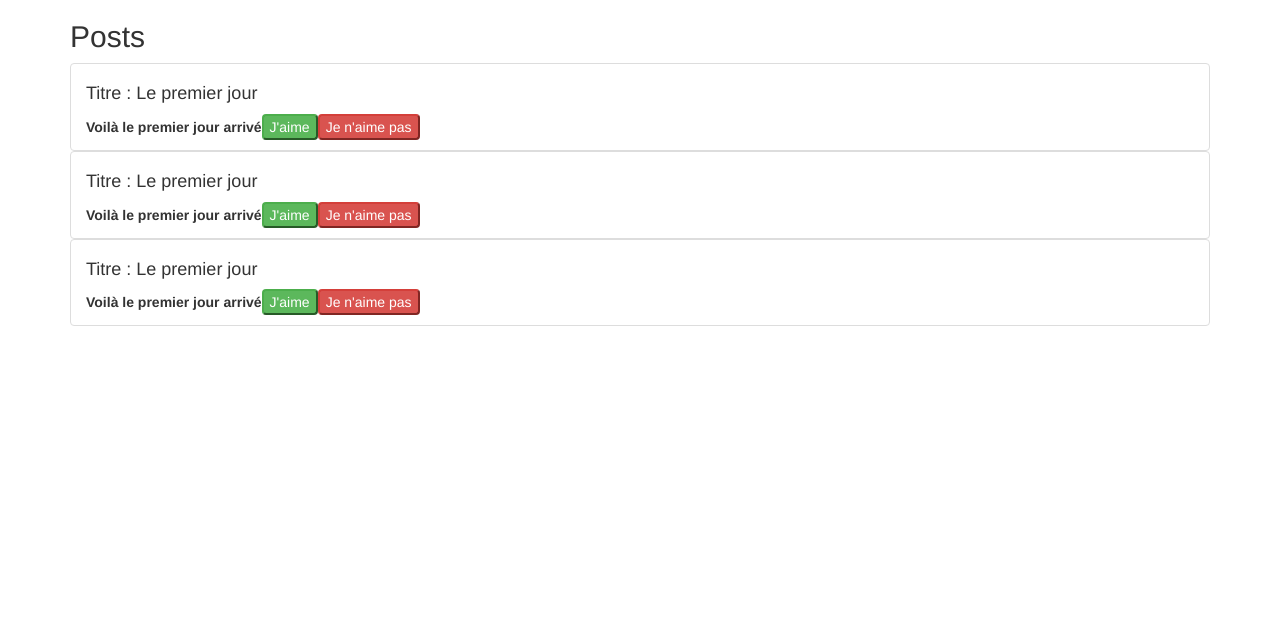
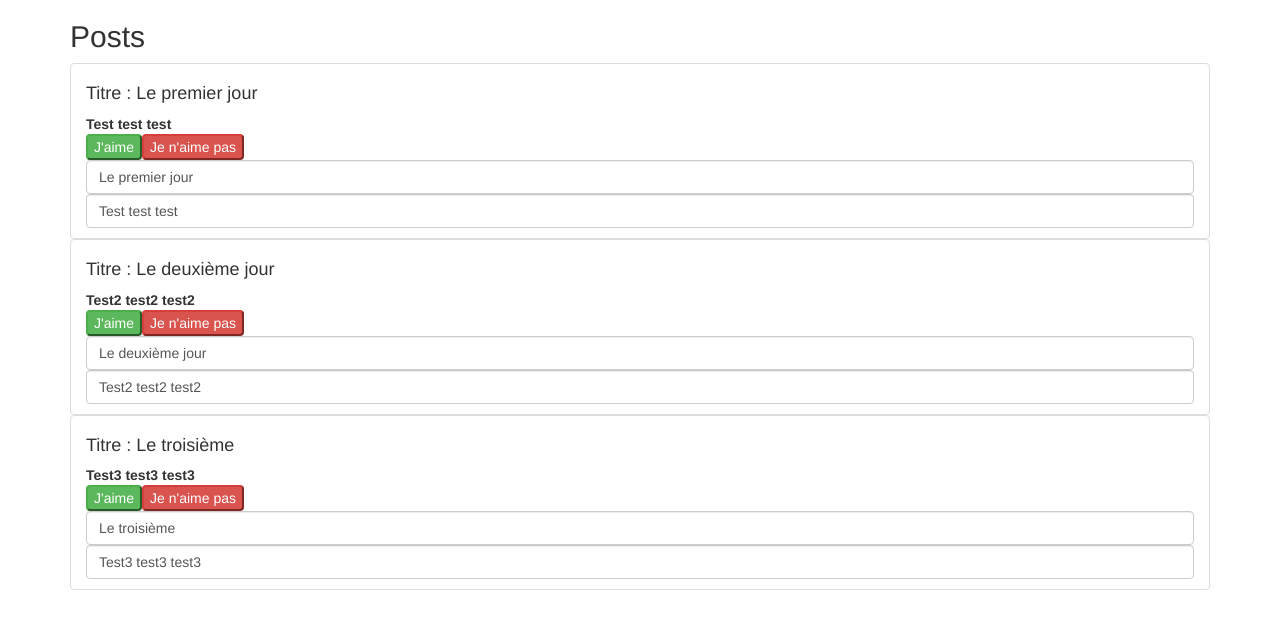
Before and after one commit to GuillaumeHuertas/monBlogAngular, an Angular app: page / in a window 1280 px wide. Shown: the top 628 px of the page. Built offline with nearby package versions, Linux system fonts and the light colour scheme.

Commit message:
Bouton j'aime et j'aime pas fonctionnels

```diff
--- a/src/app/app.component.html
+++ b/src/app/app.component.html
@@ -3,9 +3,9 @@
     <div class="col-xs-12">
       <h2>Posts</h2>
       <ul class="list-group">
-        <app-post></app-post>
-        <app-post></app-post>
-        <app-post></app-post>
+        <app-post [postTitle]="postOne" [postBody]="'Test test test'"></app-post>
+        <app-post [postTitle]="postTwo" [postBody]="'Test2 test2 test2'"></app-post>
+        <app-post [postTitle]="postThree" [postBody]="'Test3 test3 test3'"></app-post>
       </ul>
     </div>
   </div>
--- a/src/app/app.component.ts
+++ b/src/app/app.component.ts
@@ -6,5 +6,11 @@ import { Component } from '@angular/core';
   styleUrls: ['./app.component.scss']
 })
 export class AppComponent {
-  title = 'monBlogAngular';
+
+  postOne = 'Le premier jour';
+  postTwo= 'Le deuxième jour';
+  postThree= 'Le troisième';
+
+  constructor() {};
+
 }
--- a/src/app/app.module.ts
+++ b/src/app/app.module.ts
@@ -3,6 +3,7 @@ import { NgModule } from '@angular/core';
 
 import { AppComponent } from './app.component';
 import { PostComponent } from './post/post.component';
+import { FormsModule } from '@angular/forms';
 
 @NgModule({
   declarations: [
@@ -10,7 +11,8 @@ import { PostComponent } from './post/post.component';
     PostComponent
   ],
   imports: [
-    BrowserModule
+    BrowserModule,
+    FormsModule
   ],
   providers: [],
   bootstrap: [AppComponent]
--- a/src/app/post/post.component.html
+++ b/src/app/post/post.component.html
@@ -1,8 +1,15 @@
 <li class="list-group-item">
-  <h4>Titre : {{ getTitle() }}</h4>
+  <div style="width:20px;height:20px;background-color:red"
+        *ngIf="postPoint < 0"></div>
+  <div style="width:20px;height:20px;background-color:green"
+        *ngIf="postPoint > 0"></div>
+  <h4>Titre : {{ postTitle }}</h4>
   <b>{{ getBody() }}</b>
+  <br/>
   <button class="btn1 btn-success" id="toto"
                   (click)="addPoint()">J'aime</button>
   <button class="btn2 btn-danger" id="toto"
                   (click)="suppPoint()">Je n'aime pas</button>
+ <input type="text" class="form-control" [(ngModel)]="postTitle">
+ <input type="text" class="form-control" [(ngModel)]="postBody">
 </li>
--- a/src/app/post/post.component.ts
+++ b/src/app/post/post.component.ts
@@ -1,4 +1,4 @@
-import { Component, OnInit } from '@angular/core';
+import { Component, Input, OnInit } from '@angular/core';
 
 @Component({
   selector: 'app-post',
@@ -7,8 +7,9 @@ import { Component, OnInit } from '@angular/core';
 })
 export class PostComponent implements OnInit {
 
-  postTitle : string = 'Le premier jour';
-  postBody: string = 'Voilà le premier jour arrivé';
+  @Input() postTitle: String;
+  @Input() postBody: String;
+
   postPoint: number = 0;
 
   constructor() { }
```
